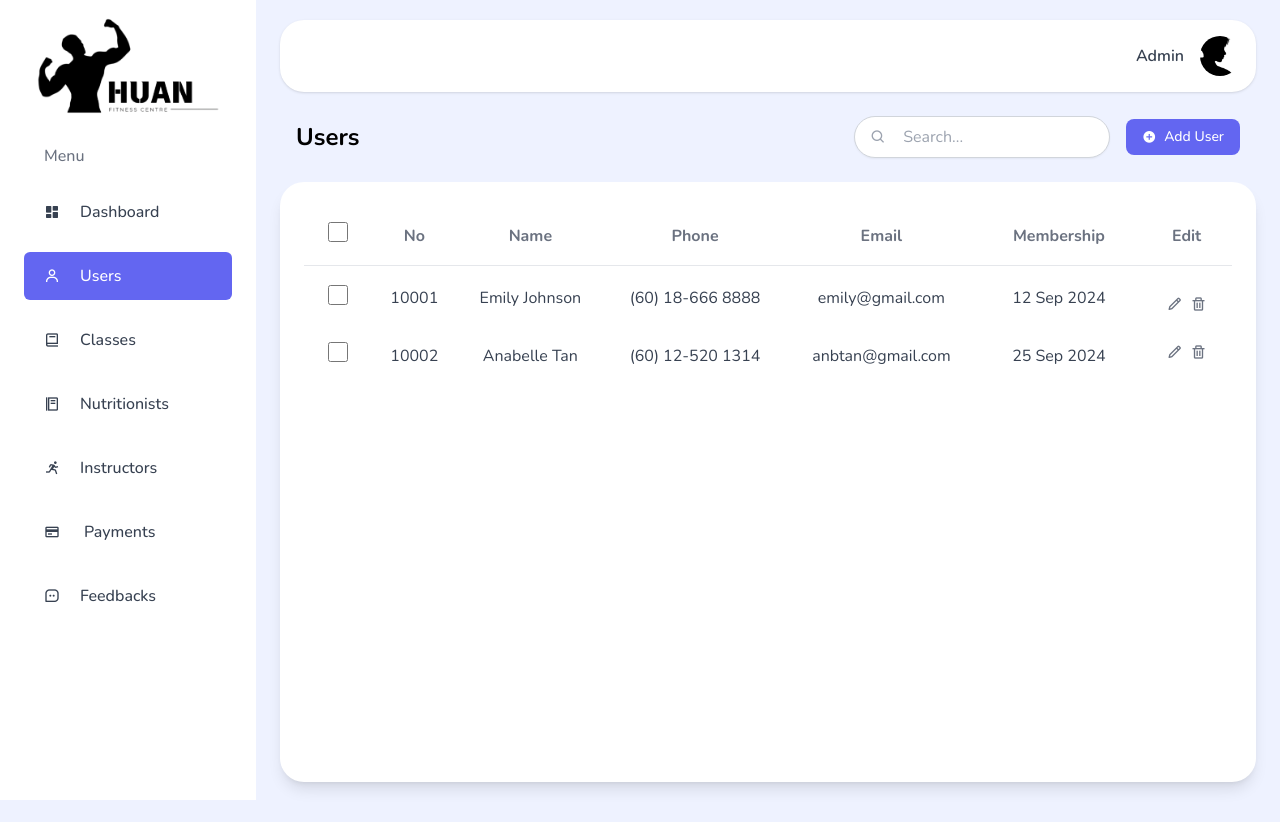
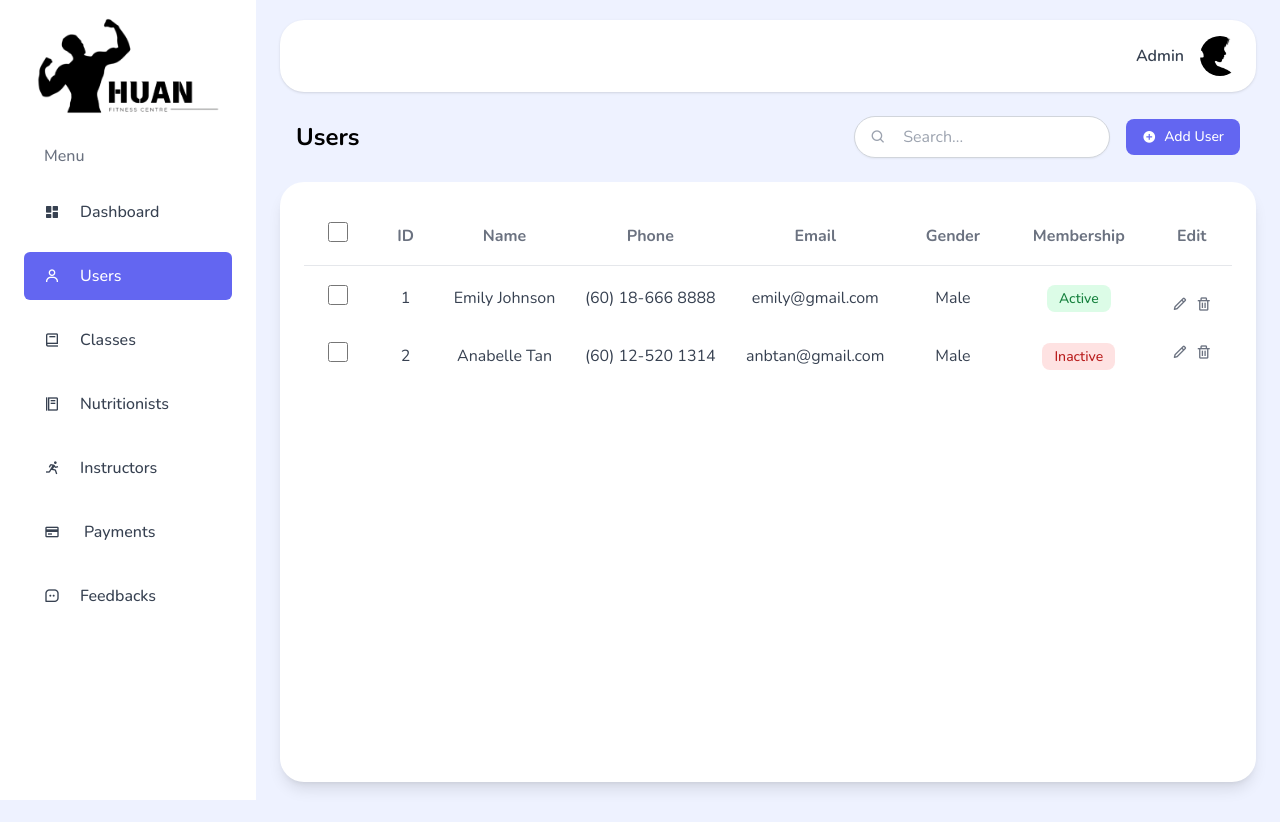
Before and after one commit to iZ86/DIT2153WD, a PHP site: page /Views/admin/pages/users.php in a window 1280 px wide. Shown: the top 822 px of the page. Run offline with PHP 8.4, Linux system fonts and the light colour scheme.

Commit message:
Change membership data from date to active and inactive

```diff
--- a/frontEnd/app/Views/admin/pages/users.php
+++ b/frontEnd/app/Views/admin/pages/users.php
@@ -27,10 +27,11 @@
                     <th class="py-4 px-6 w-12 border-b border-gray-200">
                         <input type="checkbox" class="form-checkbox h-5 w-5 text-blue-600">
                     </th>
-                    <th class="py-4 px-6 border-b border-gray-200">No</th>
+                    <th class="py-4 px-6 border-b border-gray-200">ID</th>
                     <th class="py-4 px-6 border-b border-gray-200">Name</th>
                     <th class="py-4 px-6 border-b border-gray-200">Phone</th>
                     <th class="py-4 px-6 border-b border-gray-200">Email</th>
+                    <th class="py-4 px-6 border-b border-gray-200">Gender</th>
                     <th class="py-4 px-6 border-b border-gray-200">Membership</th>
                     <th class="py-4 px-6 border-b border-gray-200">Edit</th>
                 </tr>
@@ -40,11 +41,16 @@
                     <td class="p-3 mt-4">
                         <input type="checkbox" class="form-checkbox h-5 w-5 text-blue-600">
                     </td>
-                    <td class="p-3 mt-4">10001</td>
+
+                    <!--TODO: username below the first name and last name-->
+                    <td class="p-3 mt-4">1</td>
                     <td class="p-3 mt-4">Emily Johnson</td>
                     <td class="p-3 mt-4">(60) 18-666 8888</td>
                     <td class="p-3 mt-4">emily@gmail.com</td>
-                    <td class="p-3 mt-4">12 Sep 2024</td>
+                    <td class="p-3 mt-4">Male</td>
+                    <td class="p-3 mt-4">
+                        <span class="bg-green-100 text-green-700 text-sm font-medium px-3 py-1 rounded-lg">Active</span>
+                    </td>
                     <td class="p-3  mt-4 flex justify-center space-x-2">
                         <button class="text-gray-500 hover:text-blue-600">
                             <i class="bx bx-pencil"></i>
@@ -58,11 +64,14 @@
                     <td class="p-3">
                         <input type="checkbox" class="form-checkbox h-5 w-5 text-blue-600">
                     </td>
-                    <td class="p-3">10002</td>
+                    <td class="p-3">2</td>
                     <td class="p-3">Anabelle Tan</td>
                     <td class="p-3">(60) 12-520 1314</td>
                     <td class="p-3">anbtan@gmail.com</td>
-                    <td class="p-3">25 Sep 2024</td>
+                    <td class="p-3 mt-4">Male</td>
+                    <td class="p-3 mt-4">
+                        <span class="bg-red-100 text-red-700 text-sm font-medium px-3 py-1 rounded-lg">Inactive</span>
+                    </td>
                     <td class="p-3 flex justify-center space-x-2">
                         <button class="text-gray-500 hover:text-blue-600">
                             <i class="bx bx-pencil"></i>
```
